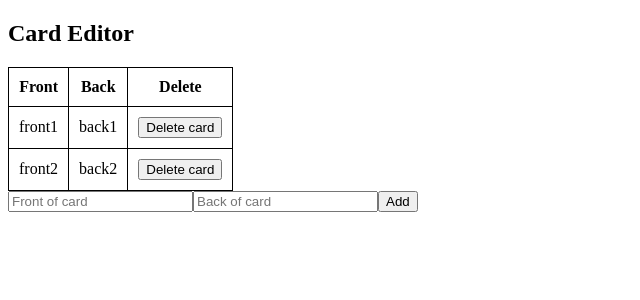
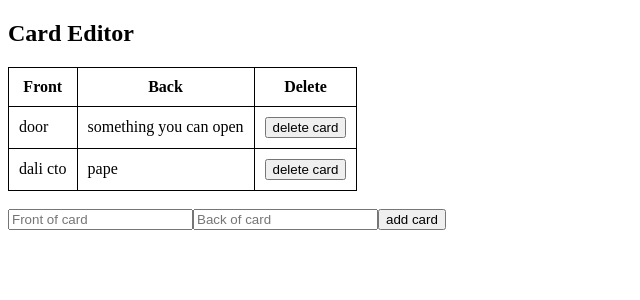
Before and after one commit to caseydara/bootcamp, a React (Create React App) app: page / in a window 1280 px wide. Shown: the top 300 px of the page, without its empty margins (0-640 px from the left). Built offline with nearby package versions, Linux system fonts and the light colour scheme.

Commit message:
functional components

```diff
--- a/src/App.js
+++ b/src/App.js
@@ -1,22 +1,70 @@
-import React from 'react';
+import React, {useState} from 'react';
 // import { findRenderedDOMComponentWithClass } from 'react-dom/test-utils';
 import CardEditor from './CardEditor';
-class App extends React.Component {
+import CardViewer from './CardViewer';
 
-  constructor(props){
-    super(props);
-    this.state = {
-      cards: [
-        { front: 'front1', back: 'back1'},
-        { front: 'front2', back: 'back2'},
-      ],
-    };
+const App = (props) => {
+  const [cards, setCards] = useState([
+      { front: 'door', back: 'something you can open'},
+      { front: 'dali cto', back: 'pape'},
+  ])
 
+  const addCard = (card) => {
+    const newCards = cards.slice().concat(card)
+    setCards(newCards)
   }
-  render(){
-    return <CardEditor cards = {this.state.cards}/>;
 
+  const deleteCard = (index) => {
+    const newCards = cards.slice();
+    newCards.splice(index, 1);
+    setCards(newCards);
   }
+
+  return(
+    <CardEditor cards={cards} addCard={addCard} deleteCard={deleteCard}/>
+  );
+
+
 }
 
+// class App extends React.Component {
+
+//   constructor(props){
+//     super(props);
+//     this.state = {
+//       cards: [
+//         { front: 'front1', back: 'back1'},
+//         { front: 'front2', back: 'back2'},
+//       ],
+
+//       editor: true,
+//     };
+
+//   }
+
+//   addCard = card => {
+//     const cards = this.state.cards.slice().concat(card);
+//     this.setState({cards});
+
+//   }
+
+//   deleteCard = index => {
+//     const cards = this.state.cards.slice();
+//     cards.splice(index, 1);
+//     this.setState({cards});
+//   }
+
+//   switchMode = () => this.setState({editor: !this.state.editor});
+//   render(){
+//     if(this.state.editor) {
+//       return <CardEditor addCard={this.addCard} cards = {this.state.cards} deleteCard={this.deleteCard} switchMode={this.switchMode}/>;
+//     }
+//     else{
+//       return <CardViewer switchMode={this.switchMode}/>
+//     }
+
+
+//   }
+// }
+
 export default App;
--- a/src/CardEditor.js
+++ b/src/CardEditor.js
@@ -1,58 +1,115 @@
-import React from 'react';
 import './CardEditor.css';
+import React, {useState} from 'react';
 
-class CardEditor extends React.Component {
-    constructor(props){
-        super(props);
-        this.state = {front: '', back: ''}
-    }
+const CardEditor = (props) => {
 
-    handleFrontChange = event => {
-        console.log(event.target.name);
-        this.setState({[event.target.name]: event.target.value });
-    }
-    handleBackChange = event => {
-        console.log(event.target.value);
-        this.setState({ back: event.target.value });
-    }
-    render() {
-        const cards = this.props.cards.map((card, index) => {
+    const [front, setFront] = useState('')
+    const [back, setBack] = useState('')
+
+    console.log(props.cards)
+
+    const cardList = props.cards.map((card, index) => {
         return(
-                <tr key={index}>
+            <tr>
                 <td>{card.front}</td>
                 <td>{card.back}</td>
-                    <td>
-                        <button>Delete card</button>
-                    </td>
+                <td><button onClick={() => props.deleteCard(index)}>delete card</button></td>
             </tr>
-            );
+        )
+    })
 
-        });
+    const addAndClear = (card) => {
+        props.addCard(card);
+        setFront('');
+        setBack('');
+    }
 
     return (
         <div>
             <h2>Card Editor</h2>
             <table>
                 <thead>
-                        <tr>
                     <th>Front</th>
                     <th>Back</th>
                     <th>Delete</th>
-                        </tr>
                 </thead>
-                    <tbody>{cards}</tbody>
+                <tbody>
+                    {cardList}
+                </tbody>
             </table>
-                <input
-                name="front"
-                onChange={this.handleFrontChange} placeholder='Front of card' value={this.state.front}/>
-                <input
-                name ="back"
-                onChange={this.handleBackChange} placeholder='Back of card' value={this.state.back}/>
-                <button>Add</button>
+
+            <br/>
+            <input name="front" placeholder='Front of card' value={front} onChange={(e) => setFront(e.target.value)}/>
+            <input name ="back" placeholder='Back of card' value={back} onChange={e => setBack(e.target.value)}/>
+            <button onClick = {() => addAndClear({front, back})}>add card</button>
+
+
         </div>
     );
-    }
 
 }
 
+// class CardEditor extends React.Component {
+//     constructor(props){
+//         super(props);
+//         this.state = {front: '', back: ''}
+//     }
+
+//     handleChange = event => {
+//         console.log(event.target.name);
+//         this.setState({[event.target.name]: event.target.value });
+//     }
+//     addCard = () => {
+//         console.log('clicked');
+//         this.props.addCard(this.state);
+//         this.setState({front:'', back:''})
+
+//     }
+
+//     deleteCard = index => {
+//         console.log('clicked',index);
+//         this.props.deleteCard(index);
+//     }
+
+
+//     render() {
+//         const cards = this.props.cards.map((card, index) => {
+//             return(
+//                 <tr key={index}>
+//                     <td>{card.front}</td>
+//                     <td>{card.back}</td>
+//                     <td>
+//                         <button onClick={ () => this.deleteCard(index)}>Delete card</button>
+//                     </td>
+//                 </tr>
+//             );
+
+//         });
+
+//         return (
+//             <div>
+//                 <h2>Card Editor</h2>
+//                 <table>
+//                     <thead>
+//                         <tr>
+//                             <th>Front</th>
+//                             <th>Back</th>
+//                             <th>Delete</th>
+//                         </tr>
+//                     </thead>
+//                     <tbody>{cards}</tbody>
+//                 </table>
+//                 <input
+//                 name="front"
+//                 onChange={this.handleChange} placeholder='Front of card' value={this.state.front}/>
+//                 <input
+//                 name ="back"
+//                 onChange={this.handleChange} placeholder='Back of card' value={this.state.back}/>
+//                 <button onClick={this.addCard}>Add</button>
+//             </div>
+//         );
+//     }
+
+// }
+
 export default CardEditor;
--- /dev/null
+++ b/src/CardViewer.js
@@ -0,0 +1,13 @@
+import React from 'react';
+
+class CardViewer extends React.Component {
+    render(){
+        return(
+            <div>
+                <h2>Card Viewer</h2>
+            </div>
+        );
+    }
+}
+
+export default CardViewer;
```
Lines whose indentation alone changed are shown as unchanged.
